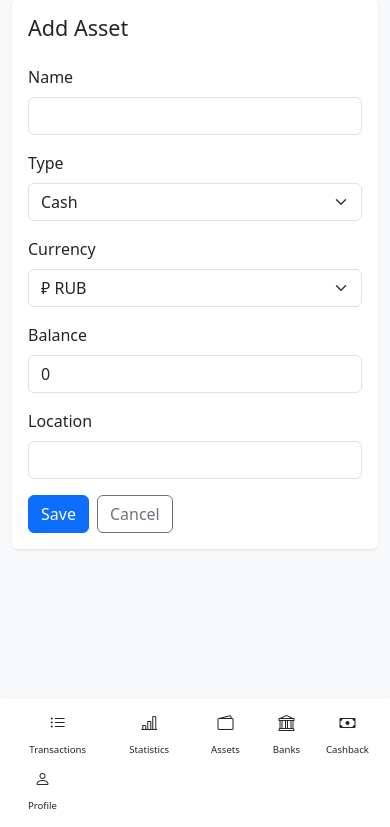
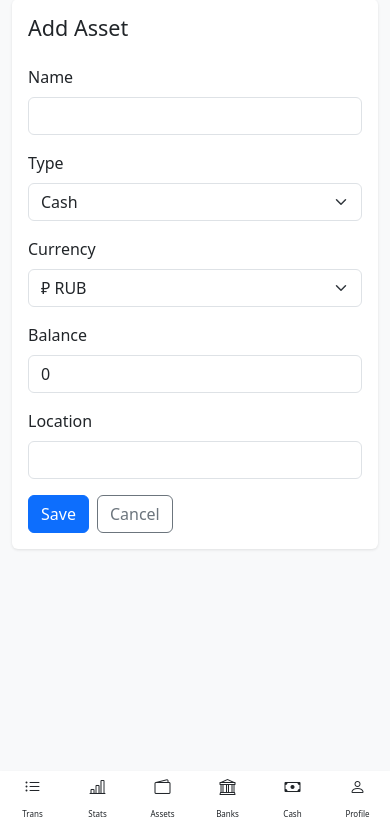
Before and after one commit to tamarinvs19/top_money, a Django app: page /asset/add/ in a window 390 px wide. Shown: the part 17-844 px from the top of the page. Run offline with Django 5.2, Linux system fonts and the light colour scheme; the visitor is signed in with stand-in values (Sample User, id 1); data that the repository does not hold is empty; some libraries are stand-ins or nearby versions.

Commit message:
Improve mobile navbar layout
- Evenly distribute all 6 buttons using equal col widths
- Reduce navbar height with smaller padding and icons
- Adjust bottom padding to prevent content being hidden

```diff
--- a/templates/base.html
+++ b/templates/base.html
@@ -68,43 +68,43 @@
       </div>
     </nav>
     {% if user.is_authenticated %}
-    <nav class="navbar fixed-bottom navbar-light bg-white shadow-sm d-lg-none">
-      <div class="container-fluid">
+    <nav class="navbar fixed-bottom navbar-light bg-white shadow-sm d-lg-none" style="padding: 0;">
+      <div class="container-fluid px-0">
         <div class="row w-100 g-0 text-center">
-          <div class="col-3">
+          <div class="col">
             <a class="nav-link py-1 d-block" href="{% url 'transactions' %}">
               <i class="bi bi-list-ul d-block" style="font-size: 1rem;"></i>
-              <small style="font-size: 0.6rem;">Transactions</small>
+              <small style="font-size: 0.5rem;">Trans</small>
             </a>
           </div>
-          <div class="col-3">
+          <div class="col">
             <a class="nav-link py-1 d-block" href="{% url 'statistics' %}">
               <i class="bi bi-bar-chart-line d-block" style="font-size: 1rem;"></i>
-              <small style="font-size: 0.6rem;">Statistics</small>
+              <small style="font-size: 0.5rem;">Stats</small>
             </a>
           </div>
-          <div class="col-2">
+          <div class="col">
             <a class="nav-link py-1 d-block" href="{% url 'assets' %}">
               <i class="bi bi-wallet2 d-block" style="font-size: 1rem;"></i>
-              <small style="font-size: 0.6rem;">Assets</small>
+              <small style="font-size: 0.5rem;">Assets</small>
             </a>
           </div>
-          <div class="col-2">
+          <div class="col">
             <a class="nav-link py-1 d-block" href="{% url 'banks' %}">
               <i class="bi bi-bank d-block" style="font-size: 1rem;"></i>
-              <small style="font-size: 0.6rem;">Banks</small>
+              <small style="font-size: 0.5rem;">Banks</small>
             </a>
           </div>
-          <div class="col-2">
+          <div class="col">
             <a class="nav-link py-1 d-block" href="{% url 'cashback_overview' %}">
               <i class="bi bi-cash d-block" style="font-size: 1rem;"></i>
-              <small style="font-size: 0.6rem;">Cashback</small>
+              <small style="font-size: 0.5rem;">Cash</small>
             </a>
           </div>
-          <div class="col-2">
+          <div class="col">
             <a class="nav-link py-1 d-block" href="{% url 'profile' %}">
               <i class="bi bi-person d-block" style="font-size: 1rem;"></i>
-              <small style="font-size: 0.6rem;">Profile</small>
+              <small style="font-size: 0.5rem;">Profile</small>
             </a>
           </div>
         </div>
```
